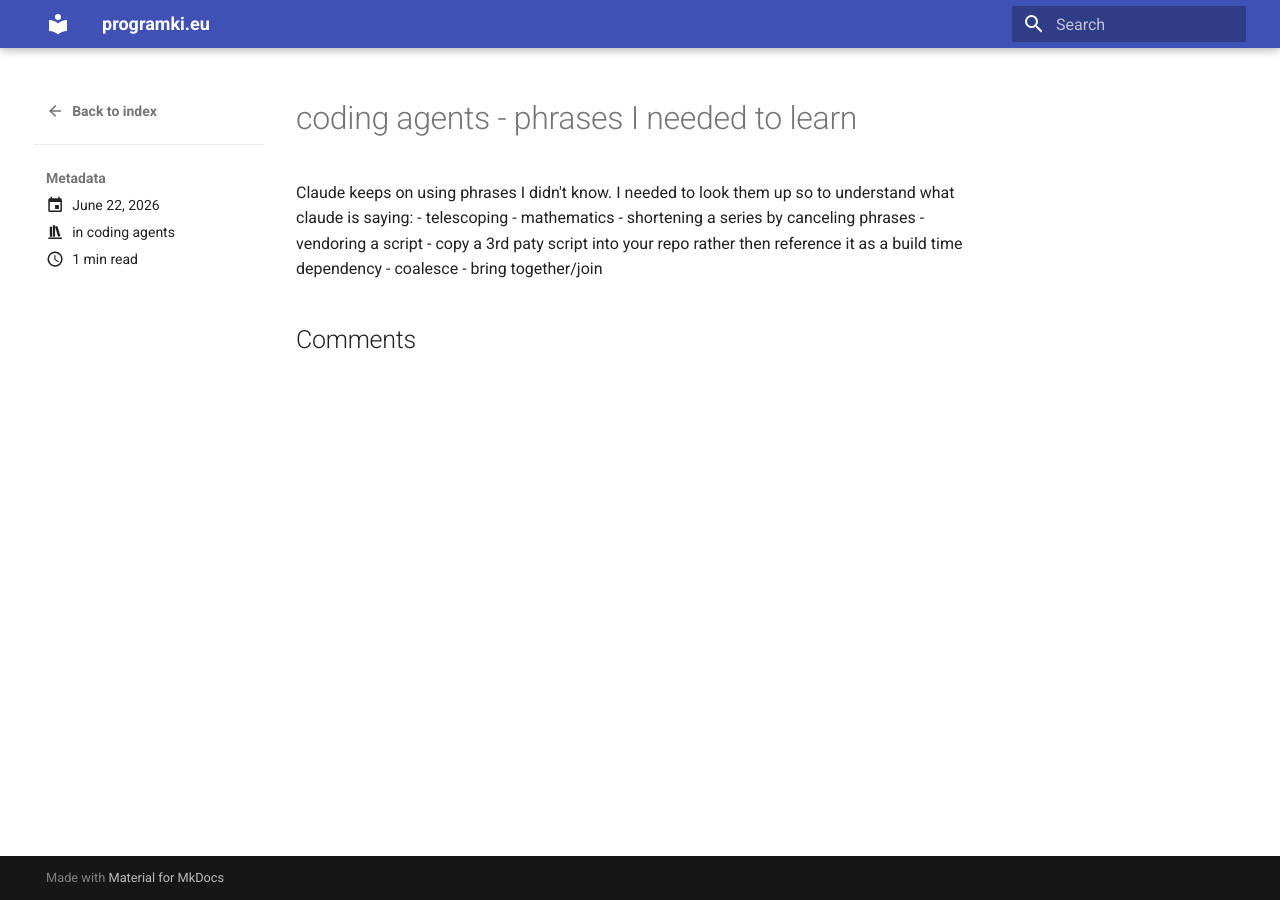
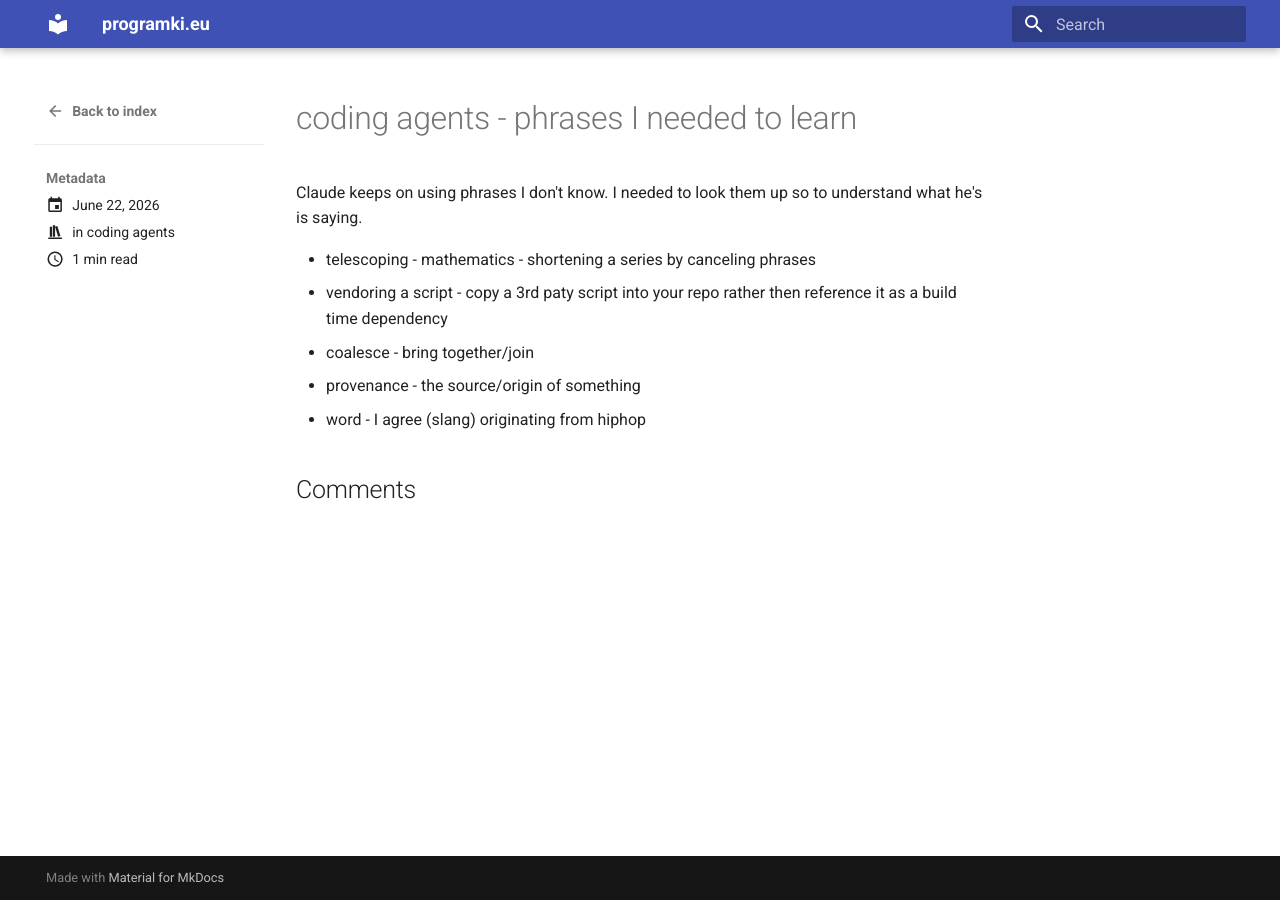
Before and after one commit to inwenis/blog, an MkDocs documentation site: the page built from docs/posts/post35.md, in a window 1280 px wide. Built offline with MkDocs 1.6.1 and Material for MkDocs 9.7.7, drawn with Linux system fonts in a browser that asks for light colours; comment, search, counter and statistics services are not loaded.

Commit message:
format and add more words

```diff
--- a/docs/posts/post35.md
+++ b/docs/posts/post35.md
@@ -7,7 +7,11 @@ categories:
 
 # coding agents - phrases I needed to learn
 
-Claude keeps on using phrases I didn't know. I needed to look them up so to understand what claude is saying:
+Claude keeps on using phrases I don't know.
+I needed to look them up so to understand what he's is saying.
+
 - telescoping - mathematics - shortening a series by canceling phrases
 - vendoring a script - copy a 3rd paty script into your repo rather then reference it as a build time dependency
 - coalesce - bring together/join
+- provenance - the source/origin of something
+- word - I agree (slang) originating from hiphop
```
